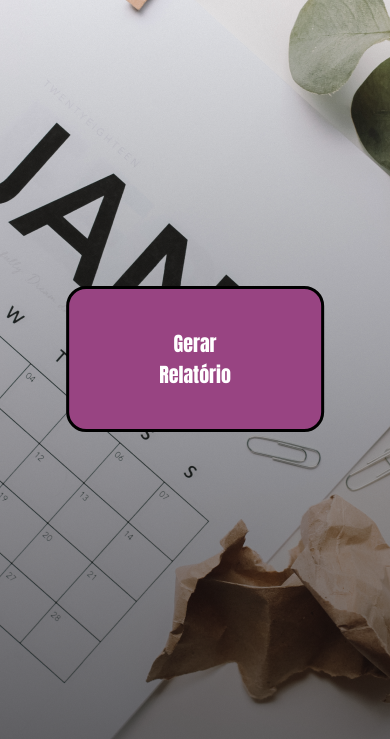
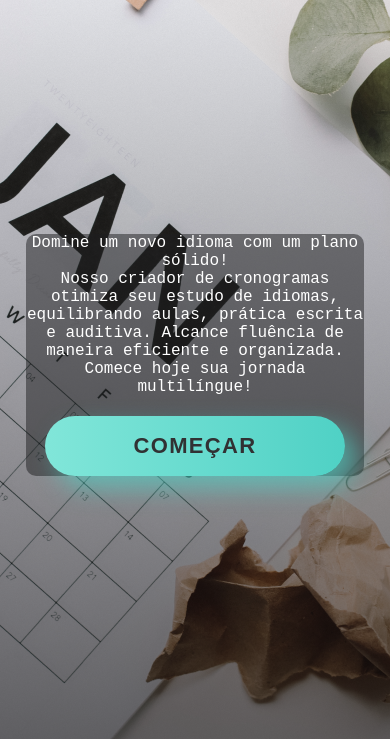
Before and after one commit to MarcosBauab/hackathonIA, a website: page index.html in a window 390 px wide. Shown: the part 105-844 px from the top of the page. Drawn offline with Linux system fonts and the light colour scheme.

Commit message:
Layout update

```diff
--- /dev/null
+++ b/css/formulario.css
@@ -0,0 +1,180 @@
+/* Todos os elementos da página */
+* {
+    margin: 0;
+    padding: 0;
+}
+
+/* Elementos com o ID "titulo" */
+#titulo {
+    font-family: sans-serif;
+    color: #02B2A0;
+    margin-left: 7%;
+}
+
+
+
+#check{
+    display: inline-block;
+}
+
+/* Elementos de tag <fieldset>*/
+fieldset {
+    border: 0;
+}
+
+/* Elemento de tag <body> */
+body{
+    padding: 16px;
+
+    width: 100vw;
+    height: 100vh;
+
+    background-image: url("../public/fundo_horizontal.png");
+    background-size: cover; /* Para ajustar a imagem ao tamanho da tela */
+    background-repeat: no-repeat;
+
+
+    font-family: sans-serif;
+    font-size: 1em;
+    color: #02B2A0;
+    margin-left: 36%;
+    margin-top: 2%;
+    justify-content: center;
+}
+
+/* Elementos de tags <body>, <input>, <Select>, <textarea> e <button> */
+input, select, textarea, button {
+    font-family: san s-serif;
+    font-size: 1em;
+    color: #02B2A0;
+    border-radius: 5px;
+}
+
+/* Elementos de classe "grupo" nos estados das pseudoclasses "before" e "after" */
+.grupo:before, .grupo:after {
+    display: table;
+}
+
+/* Elementos de classe "grupo" no estado da pseudoclasse "after" */
+.grupo:after {
+    clear: both;
+}
+
+/* Elementos de classe "campo" */
+.campo {
+    margin-bottom: 2em;
+}
+
+/* Elementos de classe "campo" de tag <label> */
+.campo label {
+    margin-bottom: 0.5em;
+    color: #02B2A0;
+    display: block;
+}
+
+/* Elementos de classe "campo" ou "grupo" de tag <fieldset> */
+fieldset.grupo .campo {
+    float:  left;
+    margin-right: 1em;
+}
+
+/* Elementos de classe "campo" das tags <input> com atributo text e email, da tag <select> e da tag <textarea>*/
+.campo input[type="text"], .campo input[type="email"], .campo select, .campo textarea {
+    padding: 0.2em;
+    border: 1px solid #02B2A0;
+    box-shadow: 2px 2px 2px rgba(0,0,0,0.2);
+    display: block;
+}
+
+/* Elementos de classe "campo" de tag <select> e <option>*/
+.campo select option {
+    padding-right: 1em;
+}
+
+/* Elemento de classe "campo" com tag <input>, <select> e <textarea> tocas com estado da pseudoclasse "focus"*/
+.campo input:focus, .campo select:focus, .campo textarea:focus {
+    background: #E0E0F8;
+}
+
+/* Botão animado */
+.botao {
+    margin-top: 100px;
+    min-width: 300px;
+    min-height: 60px;
+    font-family: 'Nunito', sans-serif;
+    font-size: 22px;
+    text-transform: uppercase;
+    letter-spacing: 1.3px;
+    font-weight: 700;
+    color: #313133;
+    background: #4FD1C5;
+    background: linear-gradient(90deg, rgba(129,230,217,1) 0%, rgba(79,209,197,1) 100%);
+    border: none;
+    border-radius: 1000px;
+    box-shadow: 12px 12px 24px rgba(79,209,197,.64);
+    transition: all 0.3s ease-in-out 0s;
+    cursor: pointer;
+    outline: none;
+    position: relative;
+    padding: 10px;
+    opacity: 1;
+    }
+  botao::before {
+    content: '';
+    border-radius: 1000px;
+    min-width: calc(300px + 12px);
+    min-height: calc(60px + 12px);
+    border: 6px solid #02B2A0;
+    box-shadow: 0 0 60px rgba(0,255,203,.64);
+    position: absolute;
+    top: 50%;
+    left: 50%;
+    transform: translate(-50%, -50%);
+    opacity: 0;
+    transition: all .3s ease-in-out 0s;
+  }
+  .botao:hover, .botao:focus {
+    color: #313133;
+    transform: translateY(-6px);
+  }
+  botao:hover::before, botao:focus::before {
+    opacity: 1;
+  }
+  botao:hover::after, botao:focus::after {
+    animation: none;
+    display: none;
+  }
+
+.week-days {
+  display: flex;
+  gap: 10px;
+}
+
+.day {
+  display: flex;
+  align-items: center;
+  gap: 5px;
+  cursor: pointer;
+  transition: background-color 0.3s, color 0.3s;
+}
+
+input[type="checkbox"] {
+  display: none;
+}
+
+.week-days label {
+  width: 40px;
+  height: 40px;
+  border: 2px solid #333;
+  border-radius: 50%;
+  display: flex;
+  justify-content: center;
+  align-items: center;
+  font-weight: bold;
+  background-color: #fff;
+}
+
+input[type="checkbox"]:checked + label {
+  background-color: #333;
+  color: #fff;
+}
--- a/index.html
+++ b/index.html
@@ -3,20 +3,26 @@
 <head>
     <meta charset="UTF-8">
     <meta name="viewport" content="width=device-width, initial-scale=1.0">
-    <link rel="stylesheet" type="text/css" href="css/main.css">
+    <link rel="stylesheet" type="text/css" href="/public/css/main.css">
     <title>Cranslator</title>
 </head>
 <body>
     <div id="app">
         <div class="cabecalho">
-            <img src="imagem_logo.jpeg" alt="logo" class="imagem_logo">
+            <img src="/public/imagem_logo.jpeg" alt="logo" class="imagem_logo">
             <div class="caixa">
-                <p>Olá estudante!</p>
+                <p>Crie seu cronograma de estudos!</p>
             </div>
         </div>
-        <button id="generateReportBTN">
-            Gerar Relatório
-        </button>
+
+        <div class="wrap">
+            <p>Domine um novo idioma com um plano sólido! <br>
+                Nosso criador de cronogramas otimiza seu estudo de idiomas,
+                equilibrando aulas, prática escrita e auditiva. Alcance fluência de maneira
+                eficiente e organizada. Comece hoje sua jornada multilíngue!</p>
+            <button class="button">Começar</button>
+        </div>
+
     </div>
 </body>
 </html>
--- a/public/css/main.css
+++ b/public/css/main.css
@@ -10,20 +10,40 @@ body{
   width: 100vw;
   height: 100vh;
 
-    background-image: url("../fundo.png");
-    background-size: 100%; /* Para ajustar a imagem ao tamanho da tela */
+    background-image: url("/public/fundo_horizontal.png");
+    background-size: cover; /* Para ajustar a imagem ao tamanho da tela */
     background-repeat: no-repeat;
     /* background-position: center; */
     /* backdrop-filter: blur(10px); */
     /* -webkit-backdrop-filter: blur(10px); */
 }
+
+
+#app{
+  display: flex;
+  flex-direction: column;
+  height: 100%;
+}
+
 .cabecalho{
   display:flex;
   align-items: center;
+  /* height: 12%; */
 }
+.imagem_logo{
+  width: 70px;
+  border-radius: 100%;
+  border: 3px solid #606060;
+}
+
+
+/* CAIXA */
 .caixa {
+  display: flex;
+  align-items: center;
   border: 3px solid #606060; /* Borda sólida de 2px, cor preta */
-    padding: 10px; /* Espaçamento interno de 10px */
+  padding-left: 10px; /* Espaçamento interno de 10px */
+  padding-right: 10px;
   width: 60vw; /* Largura da caixa */
   background-color: #f0f0f0; /* Cor de fundo da caixa */
   border-radius:10px;
@@ -31,61 +51,109 @@ body{
   margin-right: 10px;
   height: 50%;
   flex: 1;
-
   font-family: "Special Elite", monospace;
   font-size: 100%;
-
 }
-.imagem_logo{
-    width: 10%;
-    border-radius: 100%;
-    border: 3px solid #606060;
-}
-
 .caixa p {
+  font-size: 14px;
   display: inline-block;
-    width: 14ch;
+  width: 31ch;
   white-space: nowrap;
   overflow: hidden;
-    animation: typing 2s steps(14), blinkingCursor 500ms infinite normal;
+  animation: typing 2s steps(65), blinkingCursor 500ms infinite normal;
   border-right: 2px solid rgba(0, 0, 0, 1);
 }
 
-#generateReportBTN {
-    position: fixed;
-    top: 55%;
+
+/* botão animado */
+html, body {
+  height: 100%;
+}
+.wrap {
+  margin-top: 250px;
+  display: flex;
+  align-items: center;
+  justify-content: center;
+  flex-direction: column;
+  gap: 20px;
+  margin-right: 60px;
+  margin-left: 60px;
+  background-color: rgba(31,31,33,.5);
+  border-radius: 10px;
+  padding: 0px;
+}
+.wrap p{
+  color: #fff;
+  font-family: "Special Elite", monospace;
+  font-size: 100%;
+  text-align: center;
+}
+.button {
+  min-width: 300px;
+  min-height: 60px;
+  font-family: 'Nunito', sans-serif;
+  font-size: 22px;
+  text-transform: uppercase;
+  letter-spacing: 1.3px;
+  font-weight: 700;
+  color: #313133;
+  background: #4FD1C5;
+  background: linear-gradient(90deg, rgba(129,230,217,1) 0%, rgba(79,209,197,1) 100%);
+  border: none;
+  border-radius: 1000px;
+  box-shadow: 12px 12px 24px rgba(79,209,197,.64);
+  transition: all 0.3s ease-in-out 0s;
+  cursor: pointer;
+  outline: none;
+  position: relative;
+  padding: 10px;
+  opacity: 1;
+  }
+button::before {
+  content: '';
+  border-radius: 1000px;
+  min-width: calc(300px + 12px);
+  min-height: calc(60px + 12px);
+  border: 6px solid #02B2A0;
+  box-shadow: 0 0 60px rgba(0,255,203,.64);
+  position: absolute;
+  top: 50%;
   left: 50%;
-    padding: 39px 90px;
-    border-radius: 20px;
-    background-color: #984482;
-    color: #fff;
-    font-size: 20px;
-    font-family: 'Impact', fantasy, sans-serif;
-    font-weight: normal;
-    text-align: center;
-    border: 3px solid #000; /* Borda sólida de 2px, cor preta */
-    outline: none;
-    box-shadow: inset 0 0 0 1px rgba(0, 0, 0, 0);
-    transition: box-shadow 0.1s;
-    cursor: pointer;
   transform: translate(-50%, -50%);
+  opacity: 0;
+  transition: all .3s ease-in-out 0s;
+}
+.button:hover, .button:focus {
+  color: #313133;
+  transform: translateY(-6px);
+}
+button:hover::before, button:focus::before {
+  opacity: 1;
+}
+button:hover::after, button:focus::after {
+  animation: none;
+  display: none;
 }
 
-#generateReportBTN:hover {
-    opacity: 1;
+
+
+
+@media (max-width: 767px) {
+  body {
+    background-image: url('/public/fundo_vertical.png');
   }
-
-#generateReportBTN:active {
-    box-shadow: inset 0 0 10px rgba(0, 0, 0, 0.8);
+  .wrap{
+    margin-right: 10px;
+    margin-left: 10px;
   }
-
+}
 
 @keyframes typing {
   from {
     width: 0; /* Começa com largura zero */
   }
   to {
-        width: 14ch; /* Termina com largura total */
+    width: 31ch; /* Termina com largura total */
   }
 }
 
```
Also changed, not shown: public/formulario.html (added, +123 -0 lines), public/fundo_vertical.png (renamed from public/fundo.png), 4 other files. Lines whose indentation alone changed are shown as unchanged.
